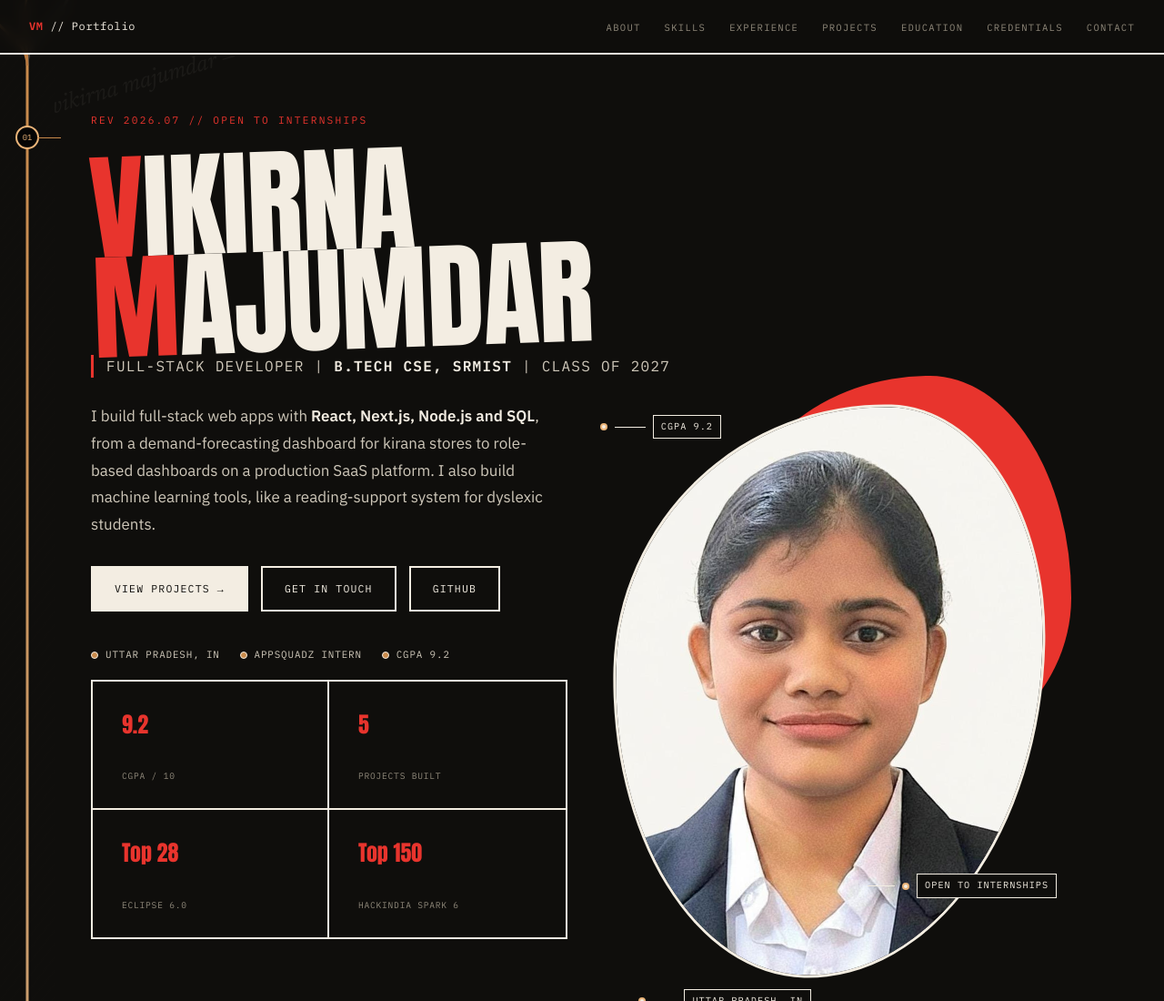
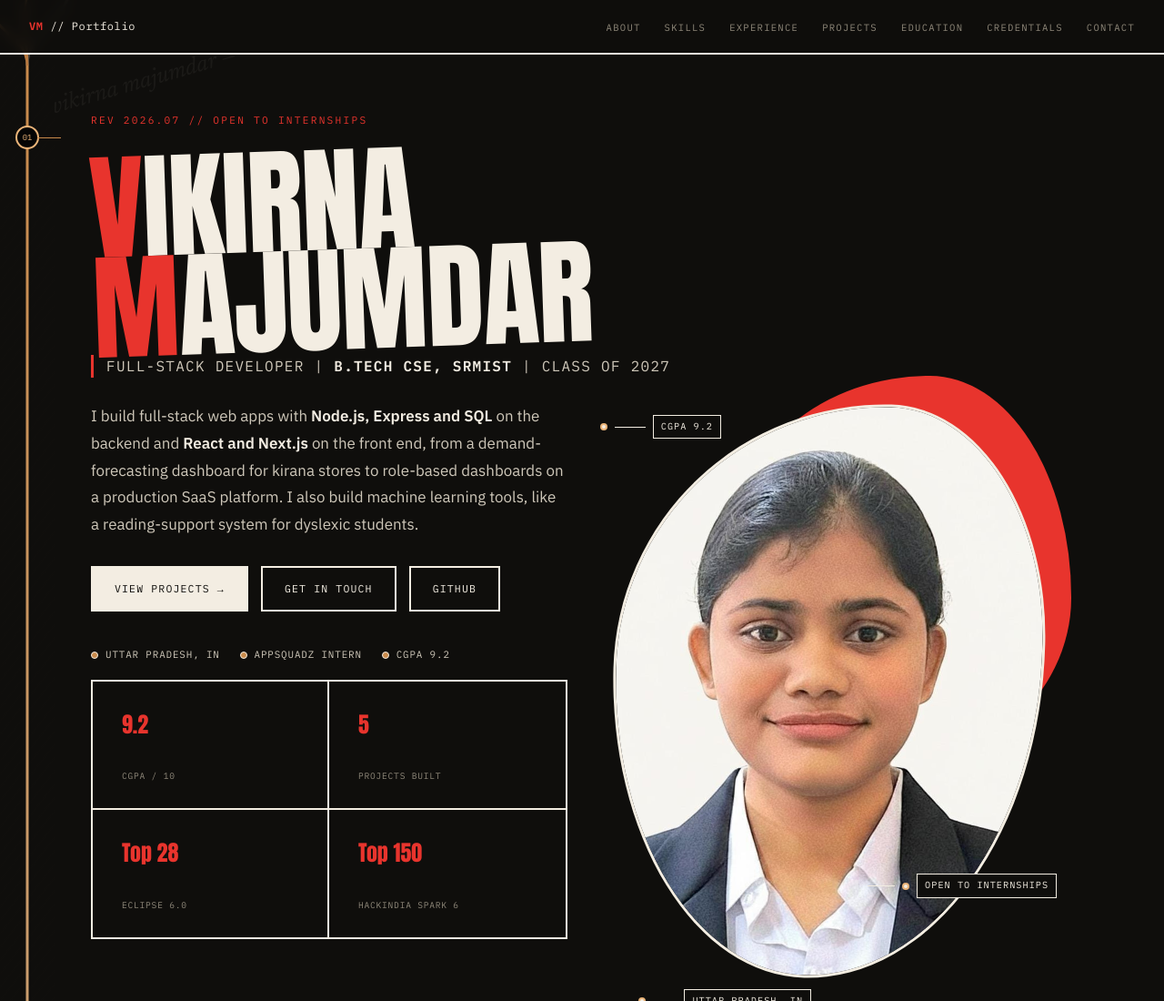
Before and after one commit to Vikirna/Vikirna.github.io, a plain HTML site: page index.html in a window 1280 px wide. Shown: the top 1100 px of the page at 91% size. Drawn offline with Linux system fonts and the light colour scheme.

Commit message:
Update index.html

```diff
--- a/index.html
+++ b/index.html
@@ -349,7 +349,7 @@ footer b{color:var(--red)}
 
         <div class="hero-grid">
           <div class="reveal">
-            <p class="hero-tagline">I build full-stack web apps with <b>React, Next.js, Node.js and SQL</b>, from a demand-forecasting dashboard for kirana stores to role-based dashboards on a production SaaS platform. I also build machine learning tools, like a reading-support system for dyslexic students.</p>
+            <p class="hero-tagline">I build full-stack web apps with <b>Node.js, Express and SQL</b> on the backend and <b>React and Next.js</b> on the front end, from a demand-forecasting dashboard for kirana stores to role-based dashboards on a production SaaS platform. I also build machine learning tools, like a reading-support system for dyslexic students.</p>
             <div class="hero-cta">
               <a href="#projects" class="btn solid">View projects →</a>
               <a href="#contact" class="btn">Get in touch</a>
```
